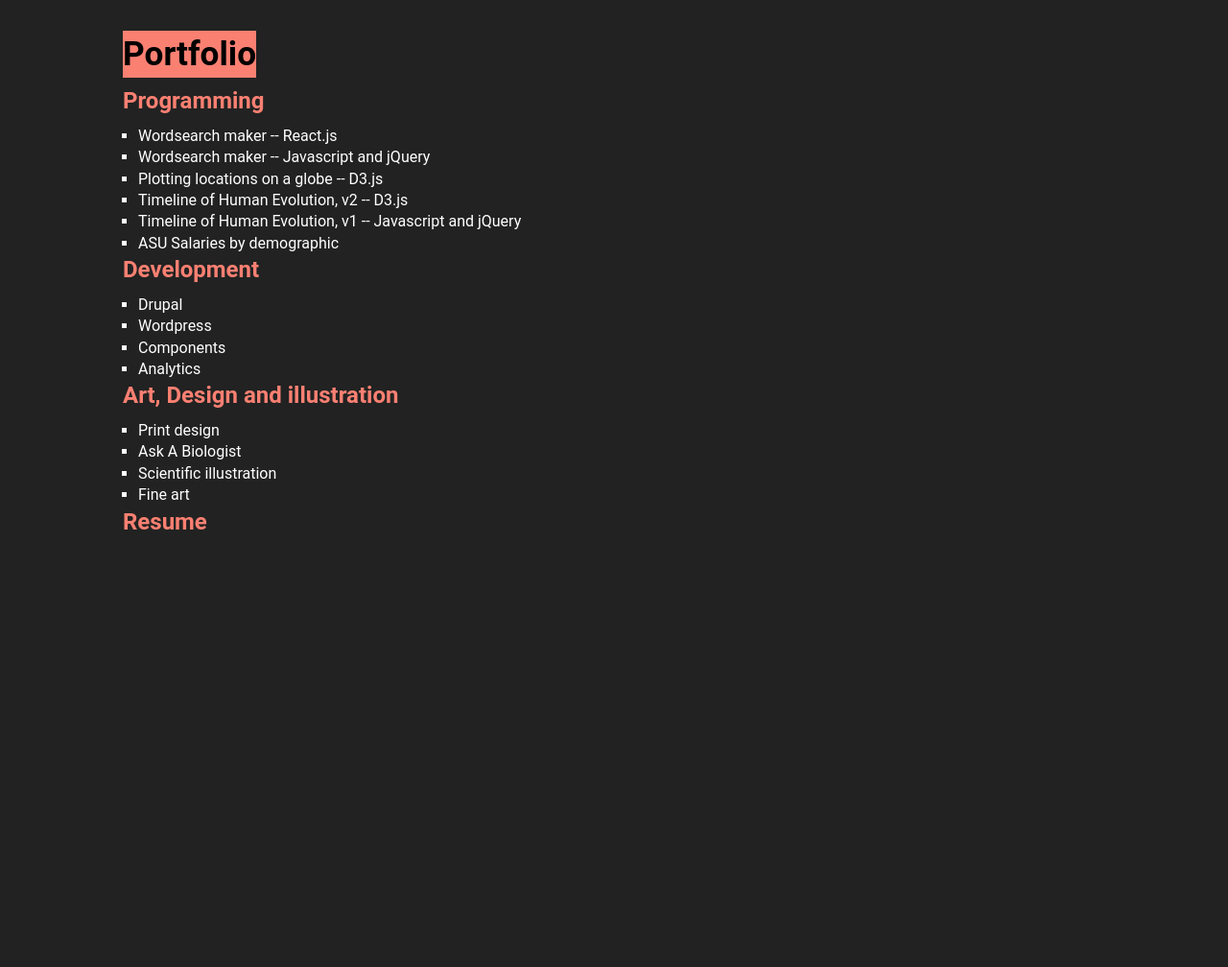
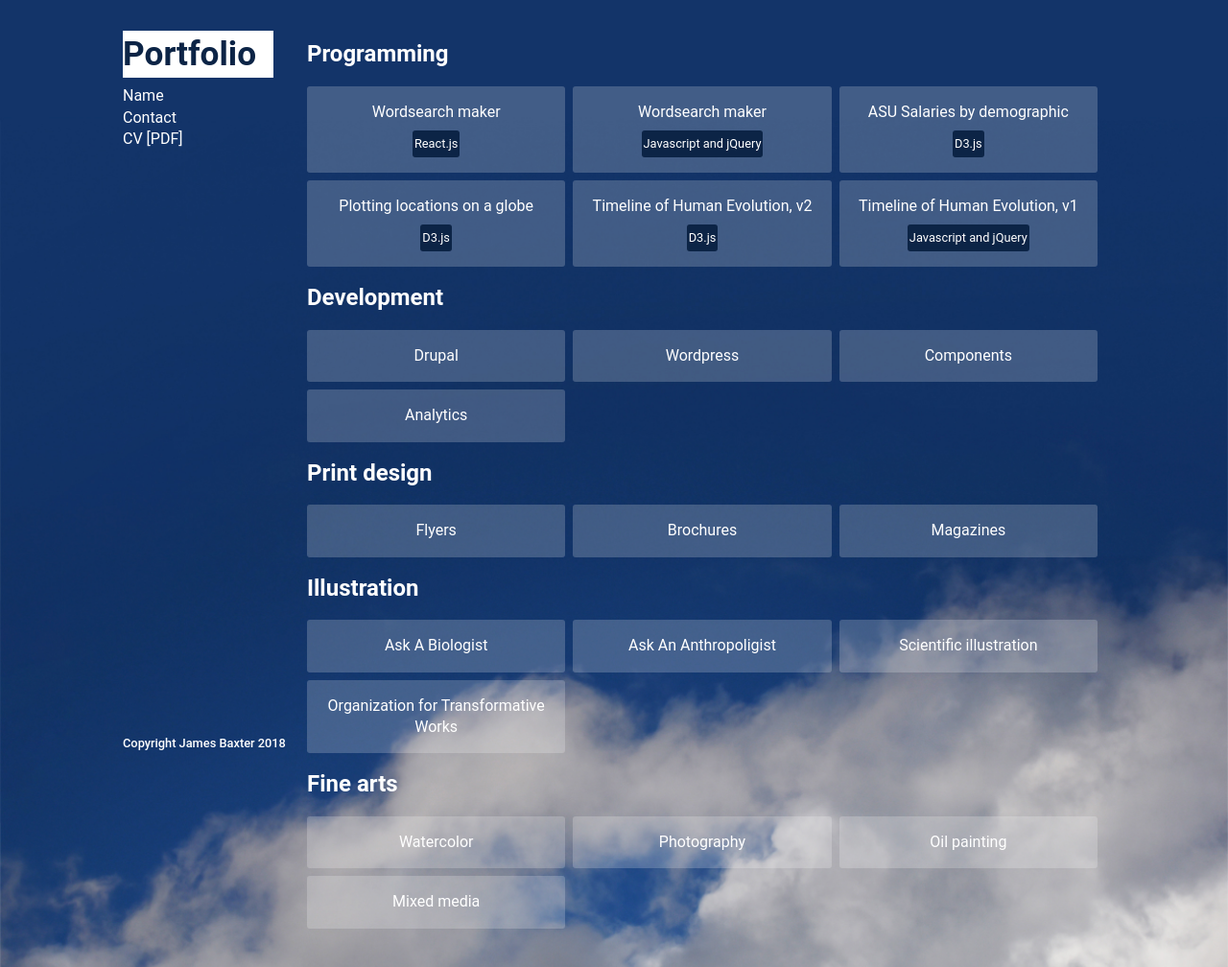
Before and after one commit to jabxtr/jabxtr.github.io, a plain HTML site: page index.html in a window 1280 px wide. Shown: the whole page at 96% size. Before the commit the page ends 800 px from the top, so only its background shows below. Drawn offline with Linux system fonts and the light colour scheme.

Commit message:
Add styling, CSS grid, and background img

```diff
--- a/index.html
+++ b/index.html
@@ -5,36 +5,82 @@
     <meta charset="utf-8">
     <meta http-equiv="Content-Language" content="en">
     <meta name="viewport" content="width=device-width, initial-scale=1">
-    <title>BXTR Experimental Design</title>
+    <title>Experimental Design | BXTR</title>
     <link rel="stylesheet" type="text/css" href="css/styles.css">
 </head>
 
-  <body>
-  <h1>Portfolio</h1>
-  <h2>Programming</h2>
-    <ul>
-      <li>Wordsearch maker -- React.js</li>
-      <li>Wordsearch maker -- Javascript and jQuery</li>
-      <li>Plotting locations on a globe -- D3.js</li>
-      <li>Timeline of Human Evolution, v2 -- D3.js</li>
-      <li>Timeline of Human Evolution, v1 -- Javascript and jQuery</li>
-      <li>ASU Salaries by demographic</li>
-    </ul>
-  <h2>Development</h2>
-    <ul>
-      <li>Drupal</li>
-      <li>Wordpress</li>
-      <li>Components</li>
-      <li>Analytics</li>
-    </ul>
-  <h2>Art, Design and illustration</h2>
-    <ul>
-      <li>Print design</li>
-      <li>Ask A Biologist</li>
-      <li>Scientific illustration</li>
-      <li>Fine art</li>
-    </ul>
-  <h2>Resume</h2>
-  </body>
+<body>
+
+<div class="header">
+  <h1>Portfolio &nbsp;</h1>
+  <p>Name</p>
+  <p>Contact</p>
+  <p>CV [PDF]</p>
+</div>
+
+<div class="grid">
+  <div class="item-title"><h2>Programming</h2></div>
+  <div class="item one"><p>Wordsearch maker<span>React.js</span></p></div>
+  <div class="item two"><p>Wordsearch maker<span>Javascript and jQuery</span></p></div>
+  <div class="item three"><p>ASU Salaries by demographic<span>D3.js</span></p></div>
+  <div class="item four"><p>Plotting locations on a globe<span>D3.js</span></p></div>
+  <div class="item five"><p>Timeline of Human Evolution, v2<span>D3.js</span></p></div>
+  <div class="item six"><p>Timeline of Human Evolution, v1<span>Javascript and jQuery</span></p></div>
+</div>
+
+<div class="grid">
+  <div class="item-title"><h2>Development</h2></div>
+  <div class="item one">Drupal</div>
+  <div class="item two">Wordpress</div>
+  <div class="item three">Components</div>
+  <div class="item four">Analytics</div>
+</div>
+
+<div class="grid">
+  <div class="item-title"><h2>Print design</h2></div>
+  <div class="item one">Flyers</div>
+  <div class="item two">Brochures</div>
+  <div class="item two">Magazines</div>
+</div>
+
+<div class="grid">
+  <div class="item-title"><h2>Illustration</h2></div>
+  <div class="item one">Ask A Biologist</div>
+  <div class="item two">Ask An Anthropoligist</div>
+  <div class="item three">Scientific illustration</div>
+  <div class="item four">Organization for Transformative Works</div>
+</div>
+
+<div class="grid">
+  <div class="item-title"><h2>Fine arts</h2></div>
+  <div class="item one">Watercolor</div>
+  <div class="item two">Photography</div>
+  <div class="item three">Oil painting</div>
+  <div class="item four">Mixed media</div>
+</div>
+
+<div class="footer"><p>Copyright James Baxter 2018</p></div>
+
+
+
+<!--
+
+Grid container
+
+<div class="grid">
+<div class="item title">Title</div>
+<div class="item one">x</div>
+<div class="item two">x</div>
+<div class="item title">Title 2</div>
+    <div class="item one">x</div>
+<div class="item two">x</div>
+</div>
+
+-->
+
+
+
+
+</body>
 
 </html>
--- a/sass/styles.scss
+++ b/sass/styles.scss
@@ -2,38 +2,105 @@ html {
   font-family: roboto, arial, sans-serif;
   font-size: 100%;
   color: #FFF;
-  background-color: #222;
   line-height: 1.4;
+  background-image: url(/images/clouds-background.jpg);
+  background-position: bottom center;
+  background-size: cover;
+  background-attachment: fixed;
+  background-repeat: no-repeat;
+  background-color: #123469;
 }
 
 body {
   max-width: 1000;
-  width:80%;
+  width: 80%;
   margin: 2rem auto;
 }
 
-h1, h2, h3, h4, p, ul, ol, li {
+h1, h2, h3, h4, p {
   margin: 0;
   padding: 0;
 }
 
 h1, h2, h3, h4 {
+  margin-bottom: .5rem;
   width: fit-content;
+}
+
+h1 {
+  background-color: #FFF;
+  color: #0C2446;
+  font-size: 2.2rem;
+}
+
+.header {
+  height: 100%;
+  width: 11rem;
+  margin: 1rem 1rem 1rem 0;
+}
+
+.grid {
+  display: grid;
+  grid-template-columns: 1fr;
+  grid-auto-rows: minmax(20px,auto);
+}
+
+.item, .item-title {
+  border-radius: 3px;
+  margin-right: .5rem;
   margin-bottom: .5rem;
 }
 
-h1 {
-  background-color: salmon;
-  color: #000;
-  font-size: 2.2rem;
+.item {
+  padding: 1rem;
+  background-color: rgba(255,255,255,.2);
+  span {
+    background-color:  #0C2446;
+    color: #FFF;
+    display: block;
+    font-size: .8rem;
+    margin:.5rem 0 auto;
+    padding: 5px 2px;
+    width: fit-content;
+    border-radius: 3px;
+  }
 }
 
-h2, h3, h4 {
-  color: salmon;
+.item-title {
+  padding: .5rem 0 0 0;
 }
 
-ul {
-  list-style-type: square;
-  list-style-position: outside;
-  padding-left: 1rem;
+@media (min-width:600px) {
+  .grid {
+    grid-template-columns: repeat(3, 1fr);
+  }
+  .item-title {
+    grid-column: 1 / 4;
+  }
+  .item {
+    text-align: center;
+    span {
+      margin:.5rem auto 0;
+    }
+  }
 }
+
+@media (min-width:900px) {
+  .header {
+    float: left;
+    margin-top: 0;
+  }
+  .grid {
+    margin-left: 12rem;
+  }
+}
+
+.footer {
+  color: #FFF;
+  font-size: .8rem;
+  font-weight: 500;
+  position: fixed;
+  bottom: 1rem;
+  margin-left: auto;
+  margin-right: auto;
+}
```
Also changed, not shown: css/styles.css, images/clouds-background.jpg (added), 1 other file.
